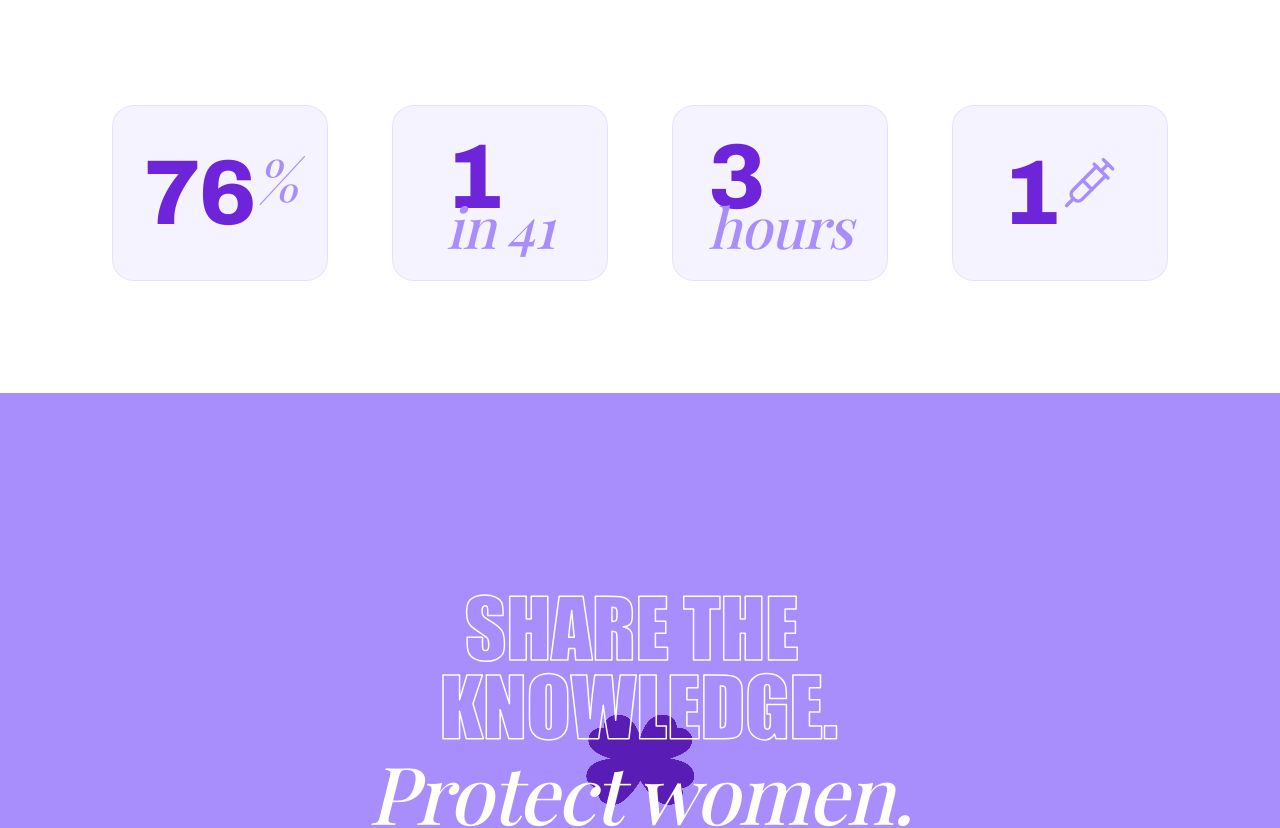
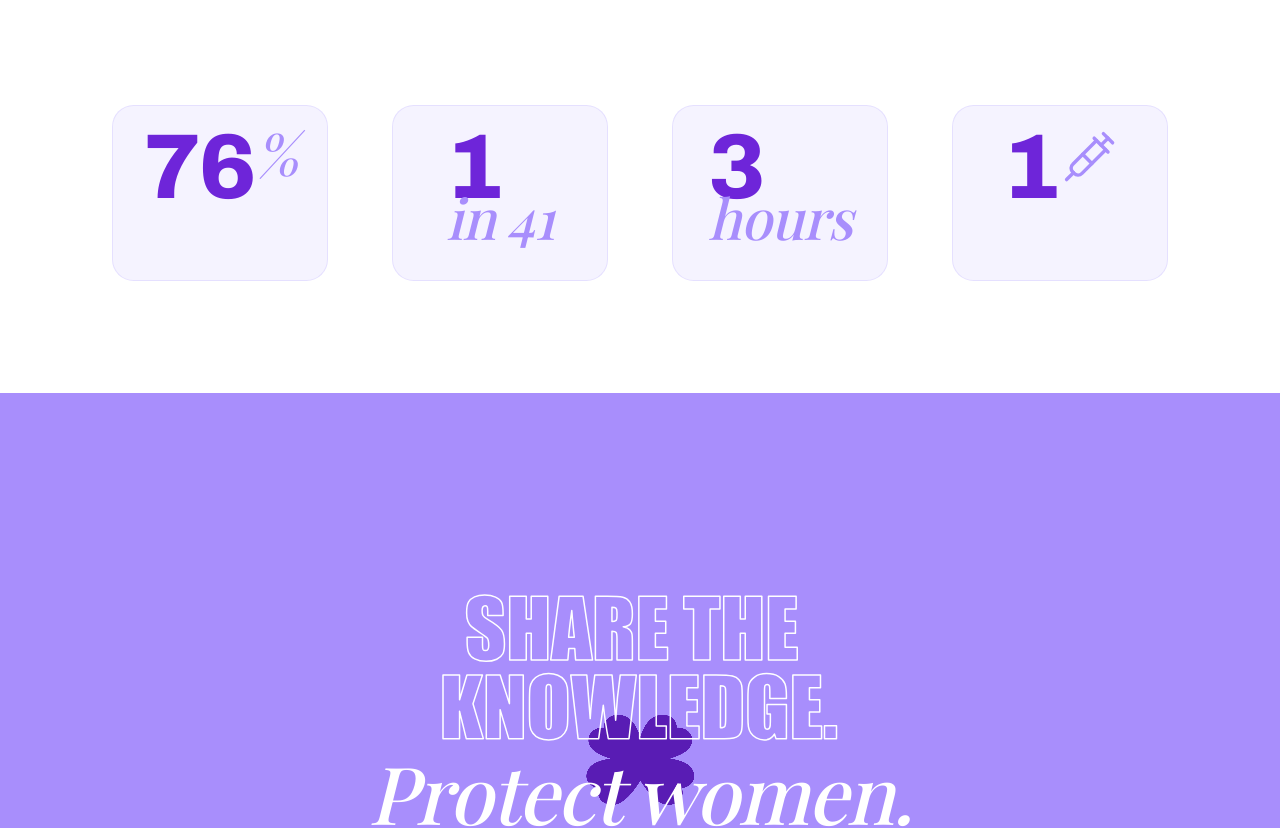
Before and after one commit to PhilaniNcube/purple-project, a Next.js app: page / in a window 1280 px wide. Shown: the part 3257-4085 px from the top of the page. Built offline with nearby package versions, Linux system fonts and the light colour scheme; a web font is replaced by a local one.

Commit message:
number alignment

```diff
--- a/src/components/the-numbers.tsx
+++ b/src/components/the-numbers.tsx
@@ -93,7 +93,7 @@ const REVEAL: Reveal = {
 };
 
 const FACE =
-  "absolute inset-0 flex flex-col items-center justify-center rounded-2xl border p-4 text-center [backface-visibility:hidden] motion-reduce:transition-opacity";
+  "absolute inset-0 flex flex-col items-center rounded-2xl border p-4 text-center [backface-visibility:hidden] motion-reduce:transition-opacity";
 
 function StatCard({ value, accent, accentIcon, accentPlacement, label, icon }: Stat) {
   return (
@@ -108,7 +108,7 @@ function StatCard({ value, accent, accentIcon, accentPlacement, label, icon }: S
       >
         {/* Front — the figure, set as the brand's two-voice lockup. */}
         <div
-          className={`${FACE} border-brand-200/70 bg-lavender/60 motion-reduce:group-hover:opacity-0 motion-reduce:group-focus-within:opacity-0`}
+          className={`${FACE} justify-start border-brand-200/70 bg-lavender/60 motion-reduce:group-hover:opacity-0 motion-reduce:group-focus-within:opacity-0`}
         >
           {accentPlacement === "inline" ? (
             <span className="flex items-start font-heading text-display-lg text-primary">
@@ -142,7 +142,7 @@ function StatCard({ value, accent, accentIcon, accentPlacement, label, icon }: S
 
         {/* Reverse — the description, revealed by the turn. */}
         <div
-          className={`${FACE} border-brand-800/30 bg-brand-700 text-white/95 shadow-brand motion-reduce:opacity-0 motion-reduce:group-hover:opacity-100 motion-reduce:group-focus-within:opacity-100 ${REVEAL.back}`}
+          className={`${FACE} justify-center border-brand-800/30 bg-brand-700 text-white/95 shadow-brand motion-reduce:opacity-0 motion-reduce:group-hover:opacity-100 motion-reduce:group-focus-within:opacity-100 ${REVEAL.back}`}
         >
           <Image
             src={icon.src}
```
